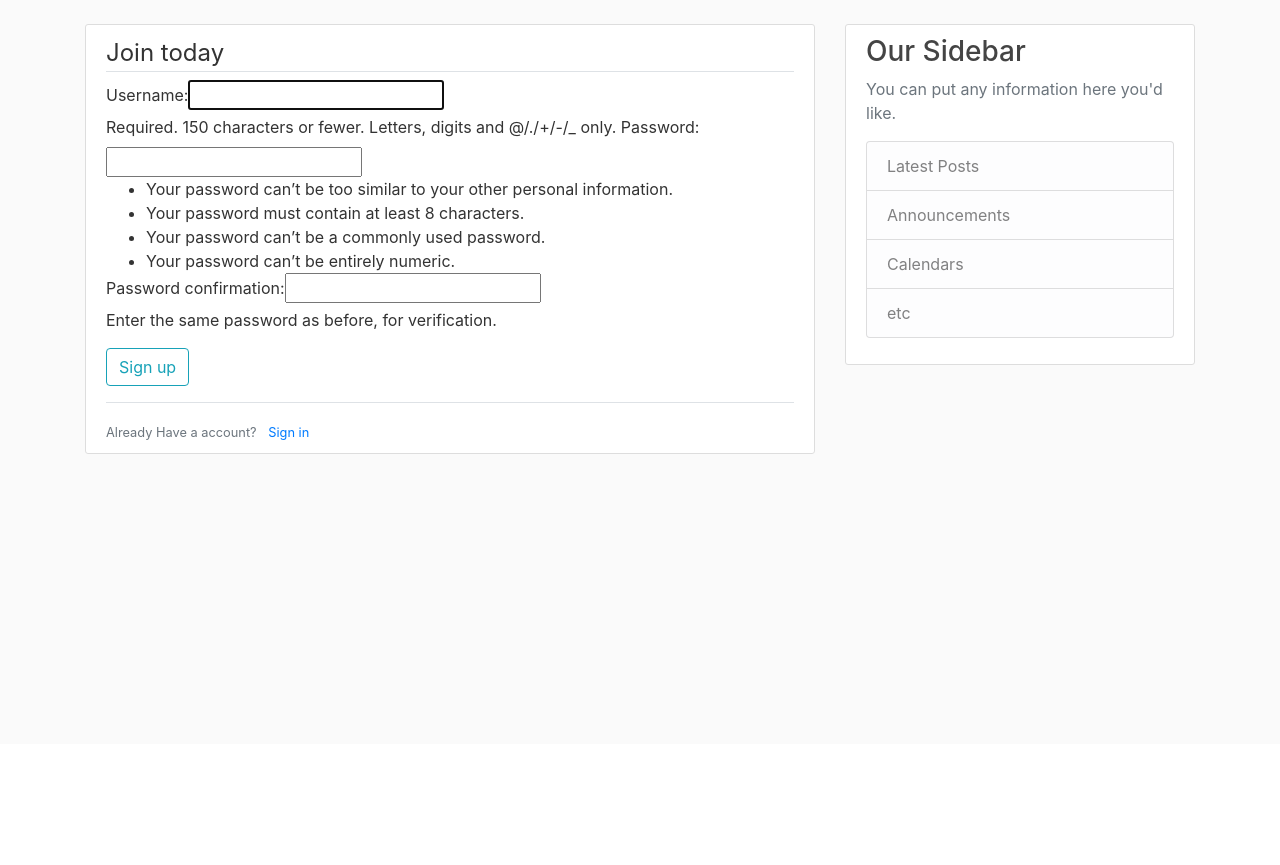
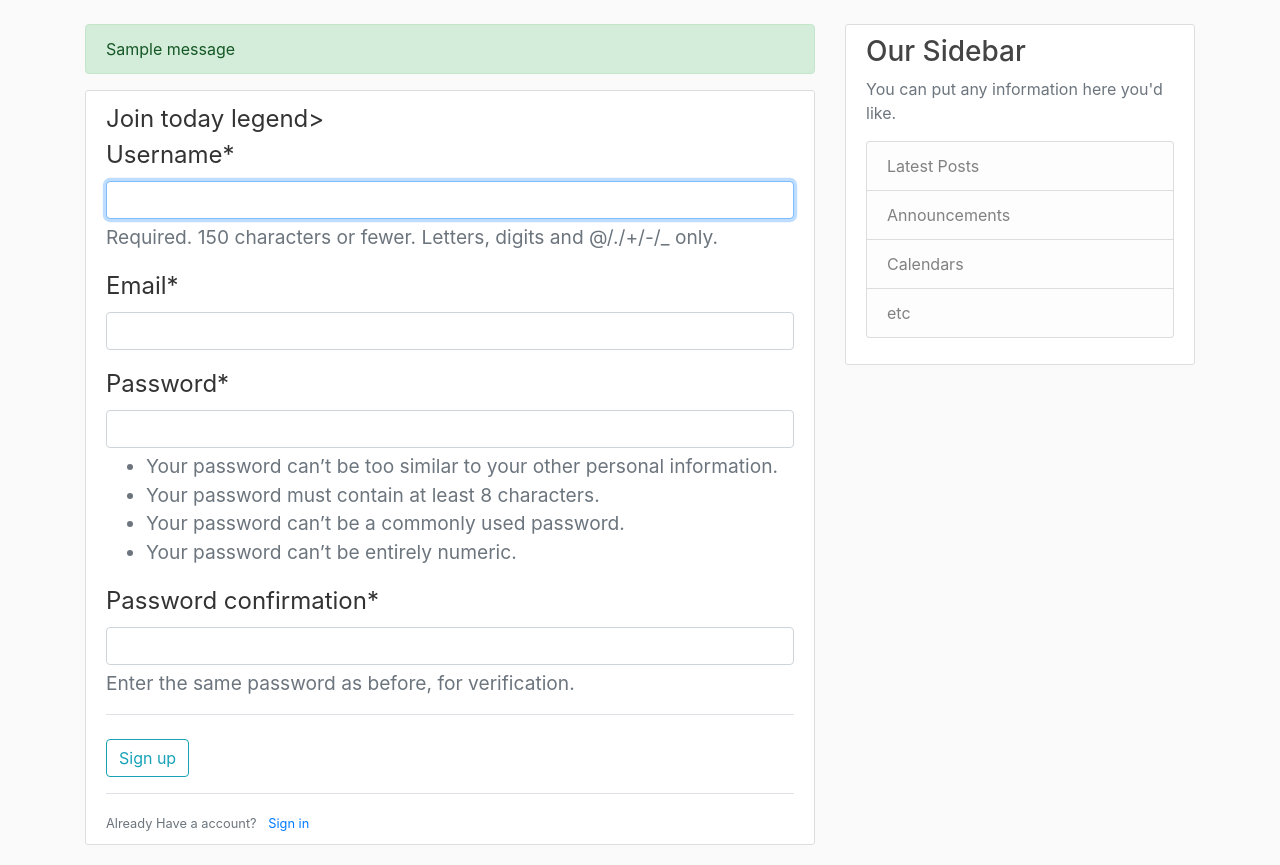
Before and after one commit to Programming-Everywhere/Forum, a Django app: page /register/ in a window 1280 px wide. Shown: the part 56-921 px from the top of the page. Before the commit the page ends 510 px from the top, so only its background shows below. Run offline with Django 3.2, Linux system fonts and the light colour scheme; one stand-in notice (Sample message) is shown; some libraries are stand-ins or nearby versions.

Commit message:
user regiserable have email and rediret to the homepage

```diff
--- a/django_project/blog/templates/blog/base.html
+++ b/django_project/blog/templates/blog/base.html
@@ -45,6 +45,14 @@
 	<main role="main" class="container">
 	  <div class="row">
 	    <div class="col-md-8">
+	    	{% if messages %}
+	    	   {%for message in messages %}
+
+	    	       <div class="alert alert-{{message.tags}}">
+	    	       	{{ message }}
+	    	        </div>
+	    	    {% endfor%}
+	    	{% endif%}
 	      {% block content %}{% endblock %}
 	    </div>
 	    <div class="col-md-4">
--- a/django_project/django_project/settings.py
+++ b/django_project/django_project/settings.py
@@ -33,6 +33,7 @@ ALLOWED_HOSTS = []
 INSTALLED_APPS = [
     'blog.apps.BlogConfig',
     'users.apps.UsersConfig',
+    'crispy_forms',
     'django.contrib.admin',
     'django.contrib.auth',
     'django.contrib.contenttypes',
@@ -120,3 +121,6 @@ USE_TZ = True
 # https://docs.djangoproject.com/en/3.0/howto/static-files/
 
 STATIC_URL = '/static/'
+
+
+CRISPY_TEMPLATE_PACK = 'bootstrap4'
--- /dev/null
+++ b/django_project/users/forms.py
@@ -0,0 +1,10 @@
+from django import forms
+from django.contrib.auth.models import User
+from django.contrib.auth.forms import UserCreationForm
+
+class UserRegisterForm(UserCreationForm):
+	email = forms.EmailField()
+
+	class Meta:
+		model = User
+		fields = ['username', 'email','password1','password2']
--- a/django_project/users/templates/users/register.html
+++ b/django_project/users/templates/users/register.html
@@ -1,12 +1,13 @@
 {% extends "blog/base.html" %}
+{% load crispy_forms_tags %}
 
 {% block content %}
 	<div class = "content-section">
 		<form method = "POST">
 			{% csrf_token %}
 			<fieldset class= "form-group">
-				<legend class = "border-bottom md-4">Join today</legend>
-				{{ form }}
+				<legend class = "border-bottom md-4">Join today legend>
+				{{ form | crispy}}
 			</fieldset>
 
 			<div class = "form-group">
--- a/django_project/users/views.py
+++ b/django_project/users/views.py
@@ -1,6 +1,18 @@
-from django.shortcuts import render
-from django.contrib.auth.forms import UserCreationForm
-# Create your views here.
+from django.shortcuts import render, redirect
+from django.contrib import messages
+from .forms import UserRegisterForm
+
+
 def register(request):
-	form = UserCreationForm()
+	if request.method == 'POST':
+		form = UserRegisterForm(request.POST)
+		if form.is_valid():
+			form.save()
+			username = form.cleaned_data.get('username')
+			messages.success(request, f'Account created for {username}!')
+			return redirect('blog-home')
+	else:
+		form = UserRegisterForm()
 	return render(request, 'users/register.html', {'form': form})
+
+messages
```
Also changed, not shown: django_project/db.sqlite3.
